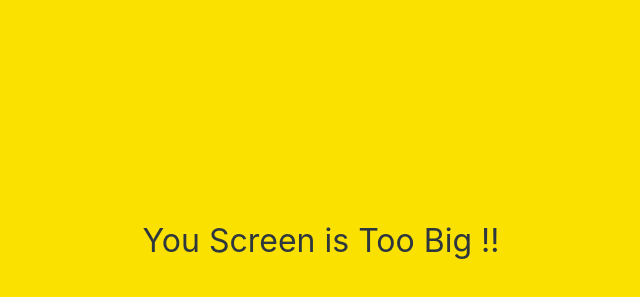
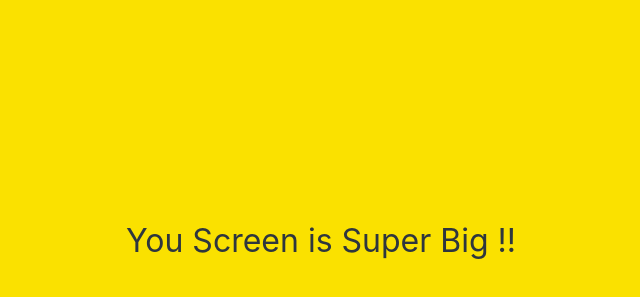
Before and after one commit to OnlyBWKim/Kokoa-clone-2021, a plain HTML site: page friends.html in a window 1280 px wide. Shown: the part 159-456 px from the top of the page, without its empty margins (319-959 px from the left). Drawn offline with Linux system fonts and the light colour scheme.

Commit message:
too -> super

```diff
--- a/friends.html
+++ b/friends.html
@@ -103,7 +103,7 @@
     </div>
 
     <div id="no-mobile">
-        <span>You Screen is Too Big !!</span>
+        <span>You Screen is Super Big !!</span>
     </div>
 
     <script src="https://kit.fontawesome.com/6478f529f2.js" crossorigin="anonymous"></script>
```
